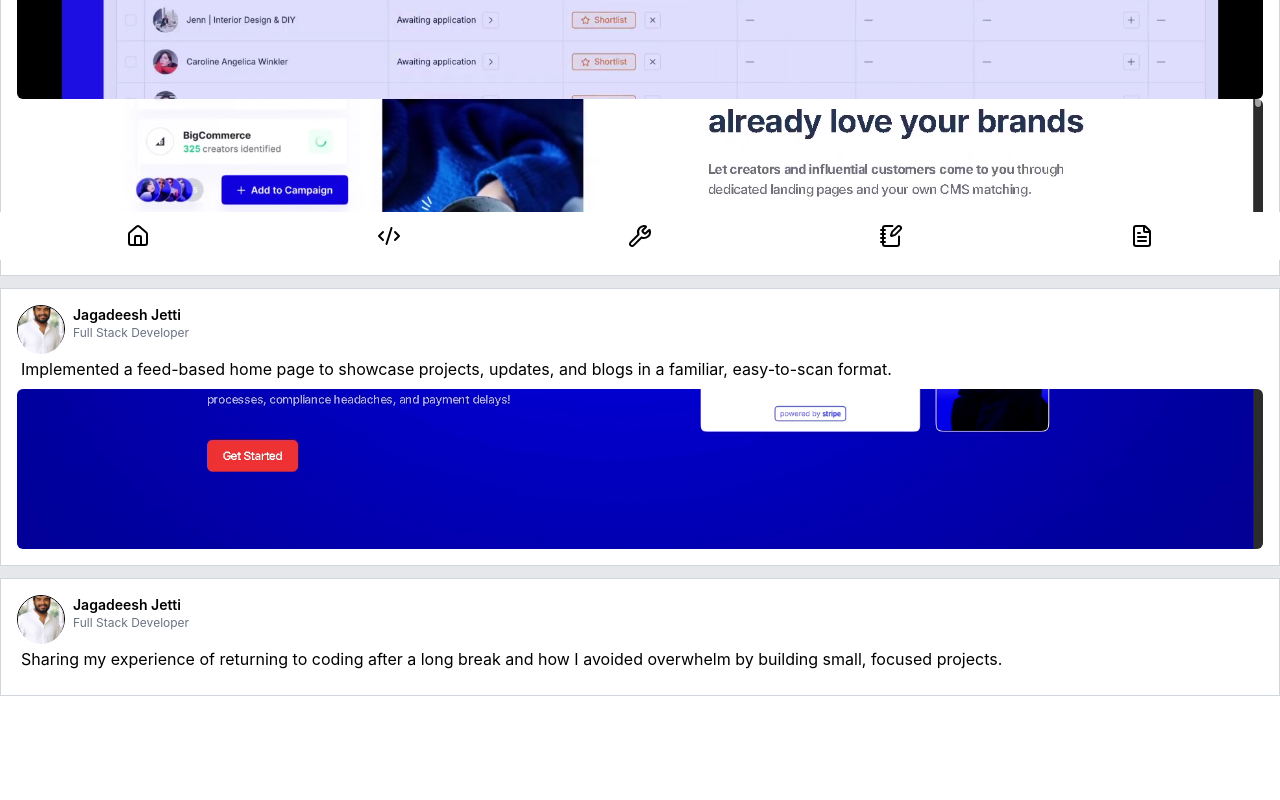
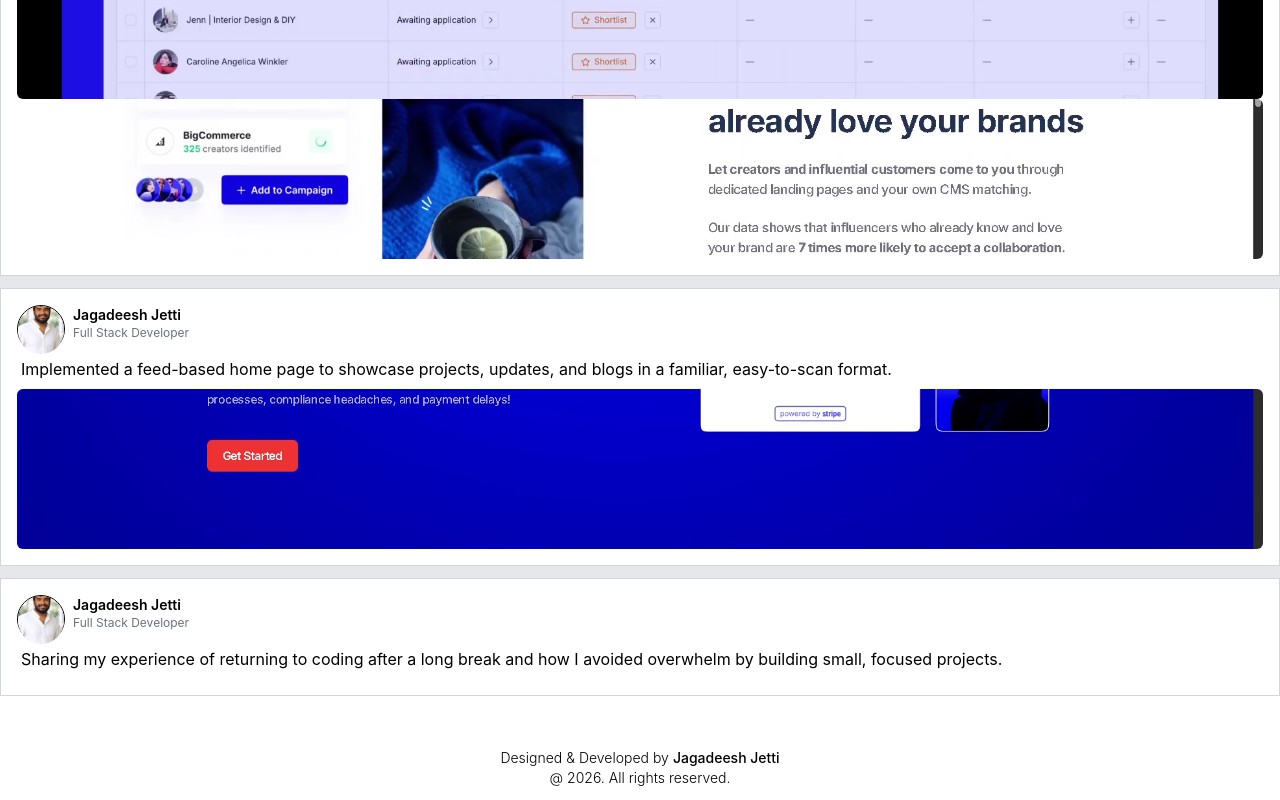
Before and after one commit to Jagadeesh-Jetti/Portfolio26, a React (Vite) app: page / in a window 1280 px wide. Shown: the part 540-1340 px from the top of the page. Before the commit the page ends 1248 px from the top, so only its background shows below. Built offline with nearby package versions, Linux system fonts and the light colour scheme.

Commit message:
refactor: modified the bottom nav component

```diff
--- a/src/components/navigation/BottomNav.jsx
+++ b/src/components/navigation/BottomNav.jsx
@@ -1,24 +1,14 @@
-import { House, CodeXml, Wrench, NotebookPen, FileText } from 'lucide-react';
-import { useNavigate } from 'react-router-dom';
-
 export const BottomNav = () => {
-  const navigate = useNavigate();
   return (
-    <div className="flex justify-around items-center p-3 fixed bg-white bottom-0 w-full">
-      <div onClick={() => navigate('/')}>
-        <House />
-      </div>
-      <div onClick={() => navigate('/projects')}>
-        <CodeXml />
-      </div>
-      <div onClick={() => navigate('/skills')}>
-        <Wrench />
-      </div>
-      <div onClick={() => navigate('/blogs')}>
-        <NotebookPen />
-      </div>
-      <div onClick={() => navigate('/resume')}>
-        <FileText />
+    <div className="flex justify-around items-center p-3 mt-10 text-sm bottom-0 w-full">
+      <div>
+        <div className="flex">
+          <div className="font-light mr-1">Designed & Developed by</div>
+          <div className="font-medium"> Jagadeesh Jetti</div>
+        </div>
+        <div className=" font-light text-center ">
+          @ 2026. All rights reserved.
+        </div>
       </div>
     </div>
   );
```
